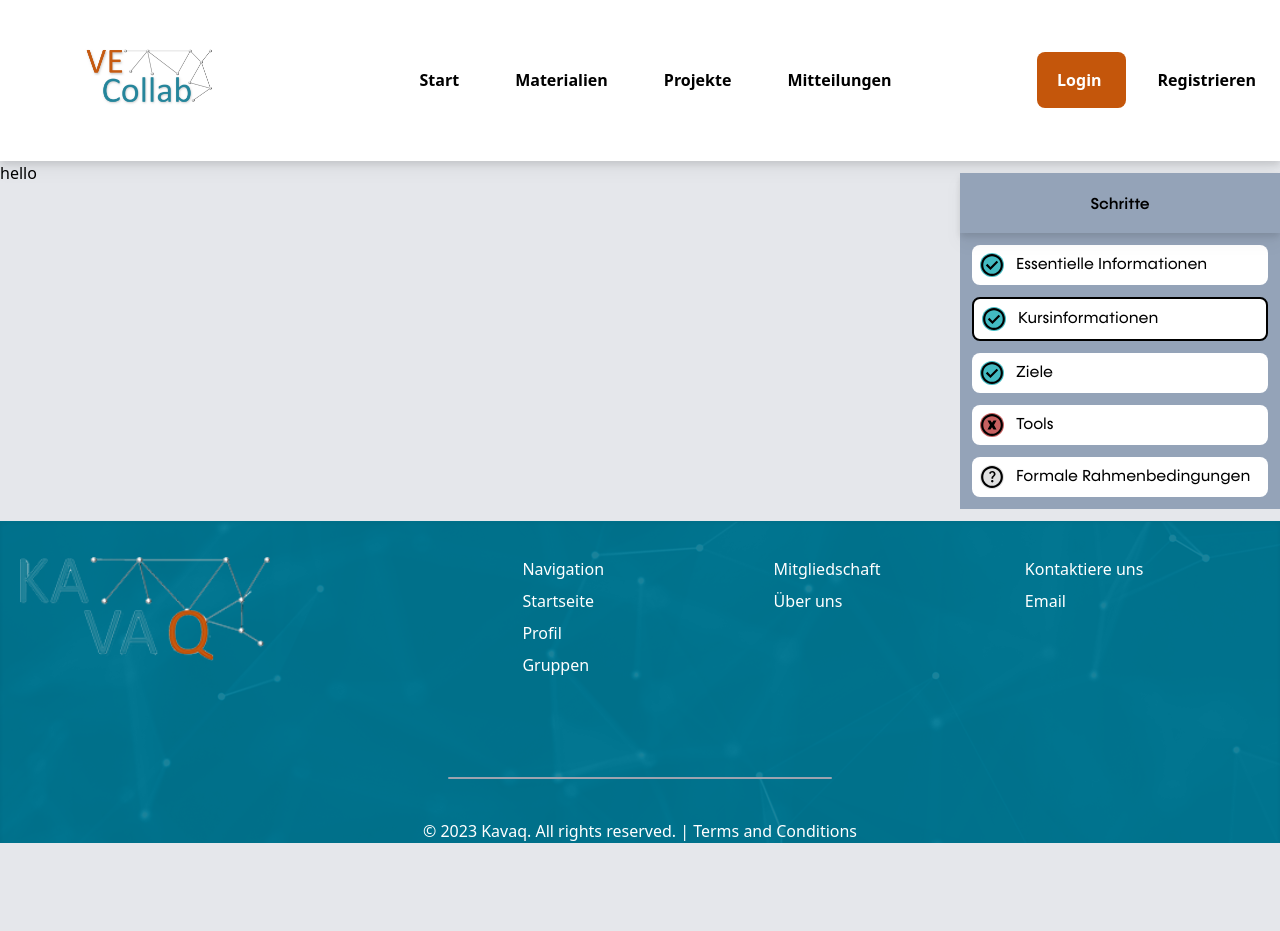
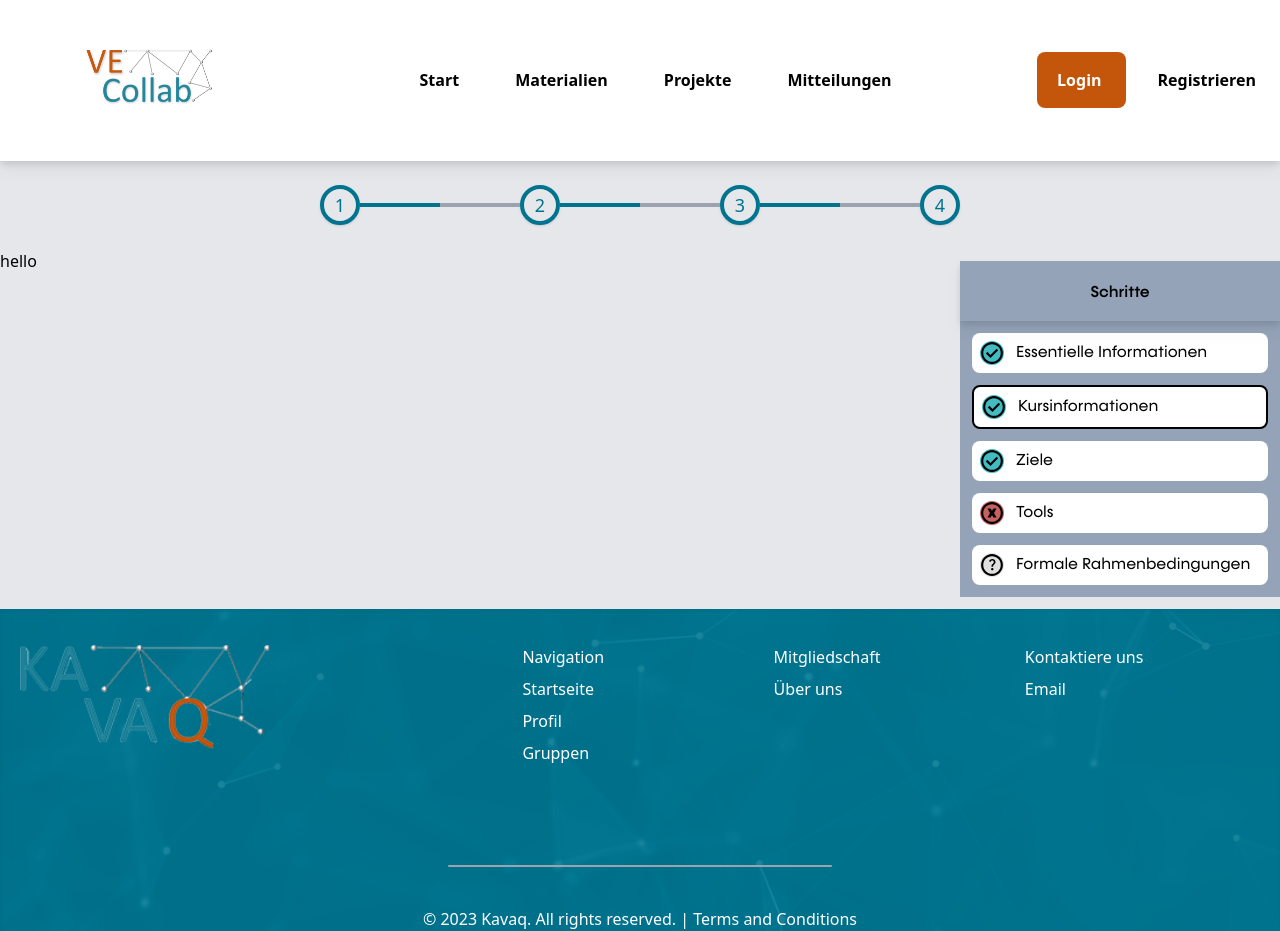
Before and after one commit to KMI-KPZ/ve-collab, a Next.js app in the folder frontend-vecollab/: page /startingWizard/generalInformation/courseInformation in a window 1280 px wide. Before the commit the page ends 843 px from the top, so only its background shows below. Built offline with nearby package versions, Linux system fonts and the light colour scheme.

Commit message:
work on headProgressBar

```diff
--- /dev/null
+++ b/frontend-vecollab/src/components/StartingWizard/HeadProgressBarSection.tsx
@@ -0,0 +1,48 @@
+import React from 'react';
+
+export default function HeadProgressBarSection() {
+    interface HeadMenuProgressStep {
+        description: string;
+    }
+
+    const headMenuProgressStep: HeadMenuProgressStep[] = [
+        {
+            description: 'Essentielle Informationen',
+        },
+        {
+            description: 'Kursinformationen',
+        },
+        {
+            description: 'Kursinformationen',
+        },
+        {
+            description: 'Kursinformationen',
+        },
+    ];
+
+    function renderHeadProgressBar(
+        headMenuStepsGeneralInformation: HeadMenuProgressStep[]
+    ): JSX.Element[] {
+        return headMenuStepsGeneralInformation.map((step, index) => (
+            <div key={index}>
+                <div className="flex align-middle items-center">
+                    <div className="flex-grow-0 shadow w-10 h-10 border-4 border-ve-collab-blue rounded-full text-lg flex items-center justify-center">
+                        <span className="text-center text-ve-collab-blue">{index + 1}</span>
+                    </div>
+                    {headMenuStepsGeneralInformation.length != index + 1 && (
+                        <div className="relative">
+                            <div className="flex-grow w-40 border-2 border-gray-400 top-0 left-0 "></div>
+                            <div className="absolute flex-grow w-20 border-2 border-ve-collab-blue top-0 left-0 "></div>
+                        </div>
+                    )}
+                </div>
+            </div>
+        ));
+    }
+
+    return (
+        <nav className="flex w-full justify-center py-6">
+            {renderHeadProgressBar(headMenuProgressStep)}
+        </nav>
+    );
+}
--- a/frontend-vecollab/src/pages/startingWizard/generalInformation/courseInformation.tsx
+++ b/frontend-vecollab/src/pages/startingWizard/generalInformation/courseInformation.tsx
@@ -1,12 +1,16 @@
 import React from 'react';
 import { sideMenuStepsGeneralInformation } from '../../../frontendData/startingWizard/sideProgressBarData';
 import SideProgressBarSection from '@/components/StartingWizard/SideProgressBarSection';
+import HeadProgressBarSection from '@/components/StartingWizard/HeadProgressBarSection';
 
 export default function CourseInformation() {
     return (
-        <main className="flex justify-between">
-            <div> hello </div>
-            <SideProgressBarSection sideMenuSteps={sideMenuStepsGeneralInformation} />
+        <main className="flex flex-col">
+            <HeadProgressBarSection />
+            <div className="flex justify-between">
+                <div> hello </div>
+                <SideProgressBarSection sideMenuSteps={sideMenuStepsGeneralInformation} />
+            </div>
         </main>
     );
 }
```
Also changed, not shown: frontend-vecollab/src/components/startingWizard/generalInformation.tsx (deleted).
